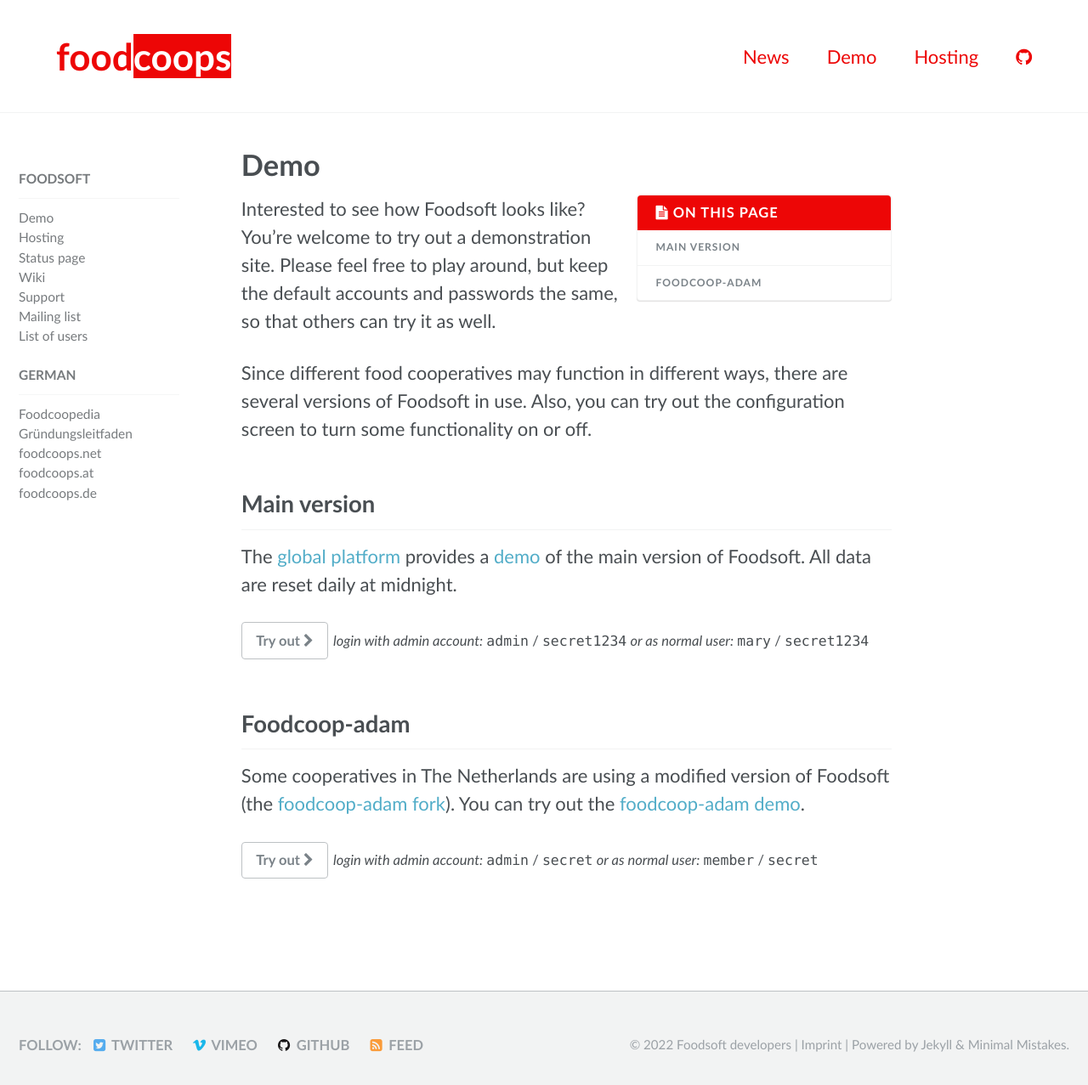
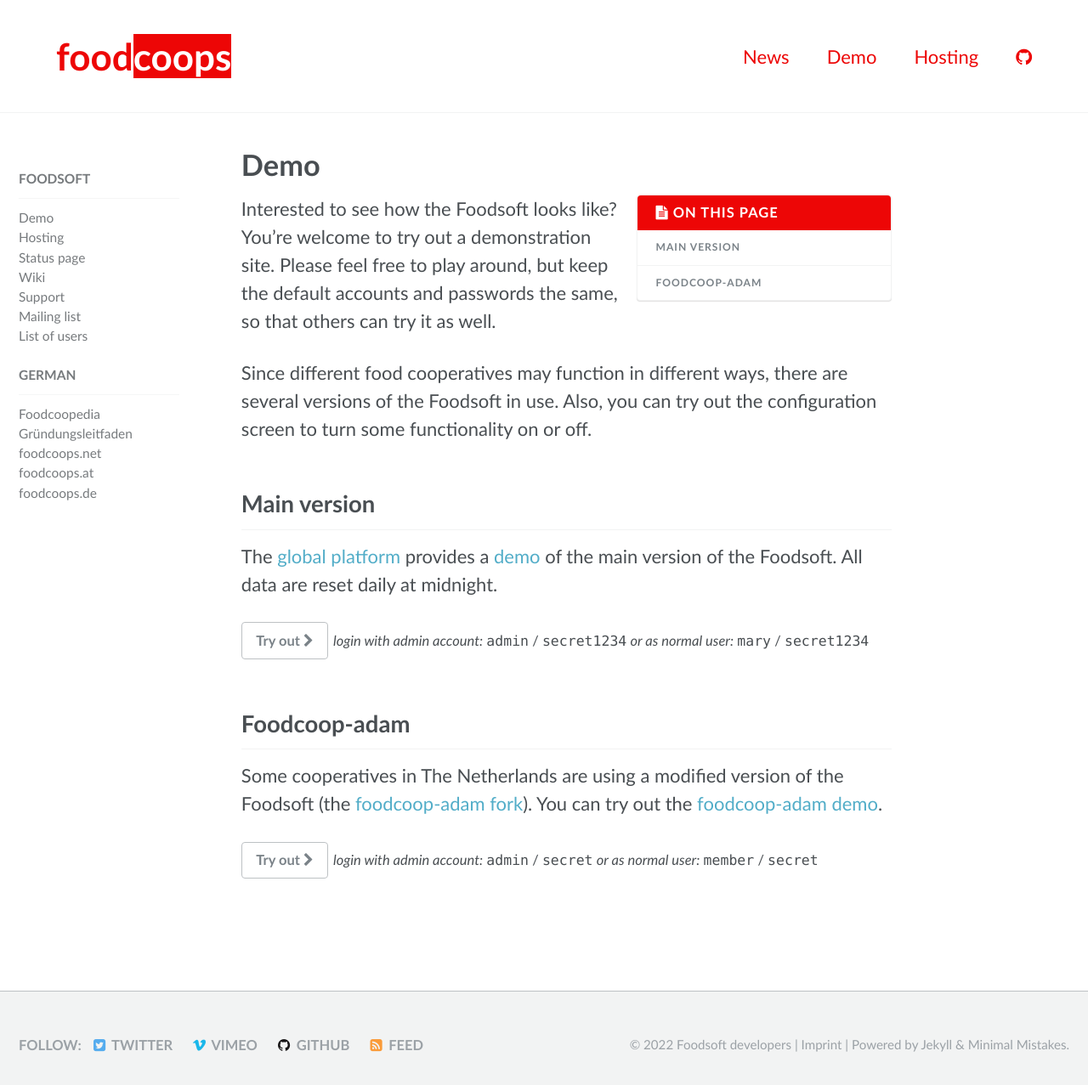
Before and after one commit to foodcoops/foodcoops.github.io, a Jekyll site: the page built from demo.md, in a window 1280 px wide and 1300 px high. Shown: the top 1277 px of the window at 85% size. Built offline with Jekyll 4.4.1, drawn with Linux system fonts in a browser that asks for light colours.

Commit message:
Add articles for Foodsoft apperance

```diff
--- a/demo.md
+++ b/demo.md
@@ -6,19 +6,19 @@
 ---
 {% include toc %}
 
-Interested to see how Foodsoft looks like? You're welcome to try out a
+Interested to see how the Foodsoft looks like? You're welcome to try out a
 demonstration site. Please feel free to play around, but keep the default
 accounts and passwords the same, so that others can try it as well.
 
 Since different food cooperatives may function in different ways, there are
-several versions of Foodsoft in use. Also, you can try out the configuration
+several versions of the Foodsoft in use. Also, you can try out the configuration
 screen to turn some functionality on or off.
 
 
 ## Main version
 
 The [global platform](/global-foodsoft-platform) provides a [demo](https://app.foodcoops.net/demo/)
-of the main version of Foodsoft. All data are reset daily at midnight.
+of the main version of the Foodsoft. All data are reset daily at midnight.
 
 <a href="https://app.foodcoops.net/demo/" rel="nofollow" class="btn btn--inverse">Try out <i class="fa fa-chevron-right"></i></a>
 <small>
@@ -29,7 +29,7 @@
 
 ## Foodcoop-adam
 
-Some cooperatives in The Netherlands are using a modified version of Foodsoft
+Some cooperatives in The Netherlands are using a modified version of the Foodsoft
 (the [foodcoop-adam fork](https://github.com/foodcoop-adam/foodsoft)). You can
 try out the [foodcoop-adam demo](https://order.voedselcollectief.org/foodsoft/demo).
 
```
